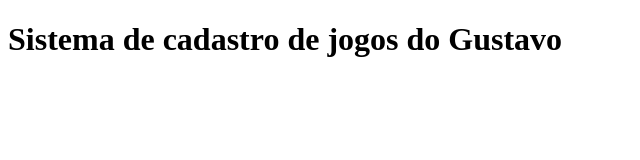
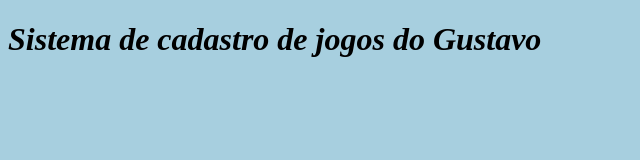
Before and after one commit to lucianogarciagpi/sistema-de-cadastro, a plain HTML site: page index.html in a window 1280 px wide. Shown: the whole page, without its empty margins (0-640 px from the left). Drawn offline with Linux system fonts and the light colour scheme.

Commit message:
Adicionando CSS ao projeto

```diff
--- a/index.html
+++ b/index.html
@@ -5,9 +5,15 @@
     <meta http-equiv="X-UA-Compatible" content="IE=edge">
     <meta name="viewport" content="width=device-width, initial-scale=1.0">
     <title>Meus jogos</title>
+
+    <link rel="stylesheet" href="resetcss">
+    <link rel="stylesheet" href="style.css">
 </head>
 <body>
-    <h1>Sistema de cadastro de jogos do Gustavo</h1>
-    <script src="app.js"></script>
+    <header>
+        <h1>Sistema de cadastro de jogos do Gustavo</h1>
+        <script src="app.js"></script>
+
+    </header>
 </body>
 </html>
--- /dev/null
+++ b/reset.css
@@ -0,0 +1,48 @@
+/* http://meyerweb.com/eric/tools/css/reset/
+   v2.0 | 20110126
+   License: none (public domain)
+*/
+
+html, body, div, span, applet, object, iframe,
+h1, h2, h3, h4, h5, h6, p, blockquote, pre,
+a, abbr, acronym, address, big, cite, code,
+del, dfn, em, img, ins, kbd, q, s, samp,
+small, strike, strong, sub, sup, tt, var,
+b, u, i, center,
+dl, dt, dd, ol, ul, li,
+fieldset, form, label, legend,
+table, caption, tbody, tfoot, thead, tr, th, td,
+article, aside, canvas, details, embed,
+figure, figcaption, footer, header, hgroup,
+menu, nav, output, ruby, section, summary,
+time, mark, audio, video {
+	margin: 0;
+	padding: 0;
+	border: 0;
+	font-size: 100%;
+	font: inherit;
+	vertical-align: baseline;
+}
+/* HTML5 display-role reset for older browsers */
+article, aside, details, figcaption, figure,
+footer, header, hgroup, menu, nav, section {
+	display: block;
+}
+body {
+	line-height: 1;
+}
+ol, ul {
+	list-style: none;
+}
+blockquote, q {
+	quotes: none;
+}
+blockquote:before, blockquote:after,
+q:before, q:after {
+	content: '';
+	content: none;
+}
+table {
+	border-collapse: collapse;
+	border-spacing: 0;
+}
--- /dev/null
+++ b/style.css
@@ -0,0 +1,7 @@
+body {
+	background: linear-gradient(95deg, #a7cfdf 100%,#23538a 100%);
+}
+h1 {
+	color: black;
+	font-style: oblique;
+}
```
